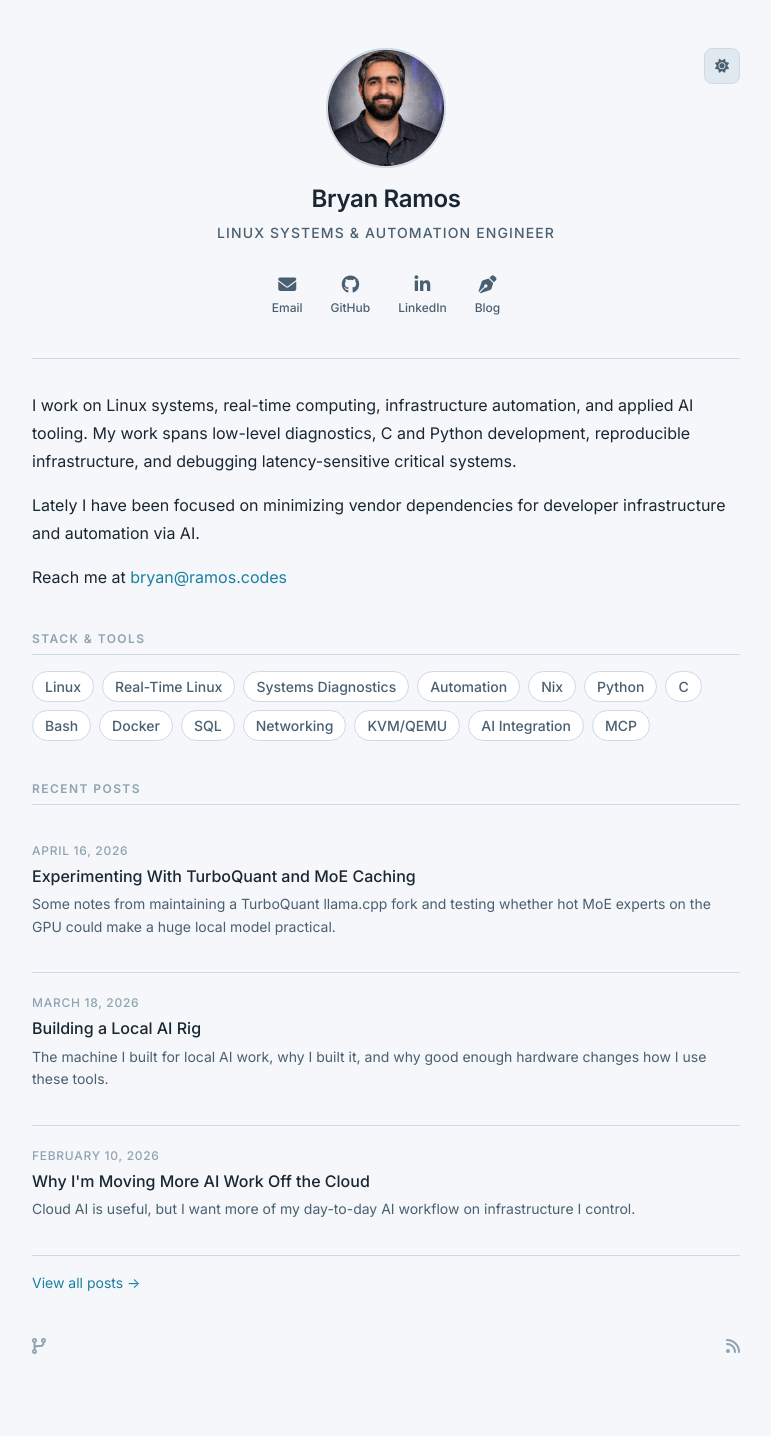
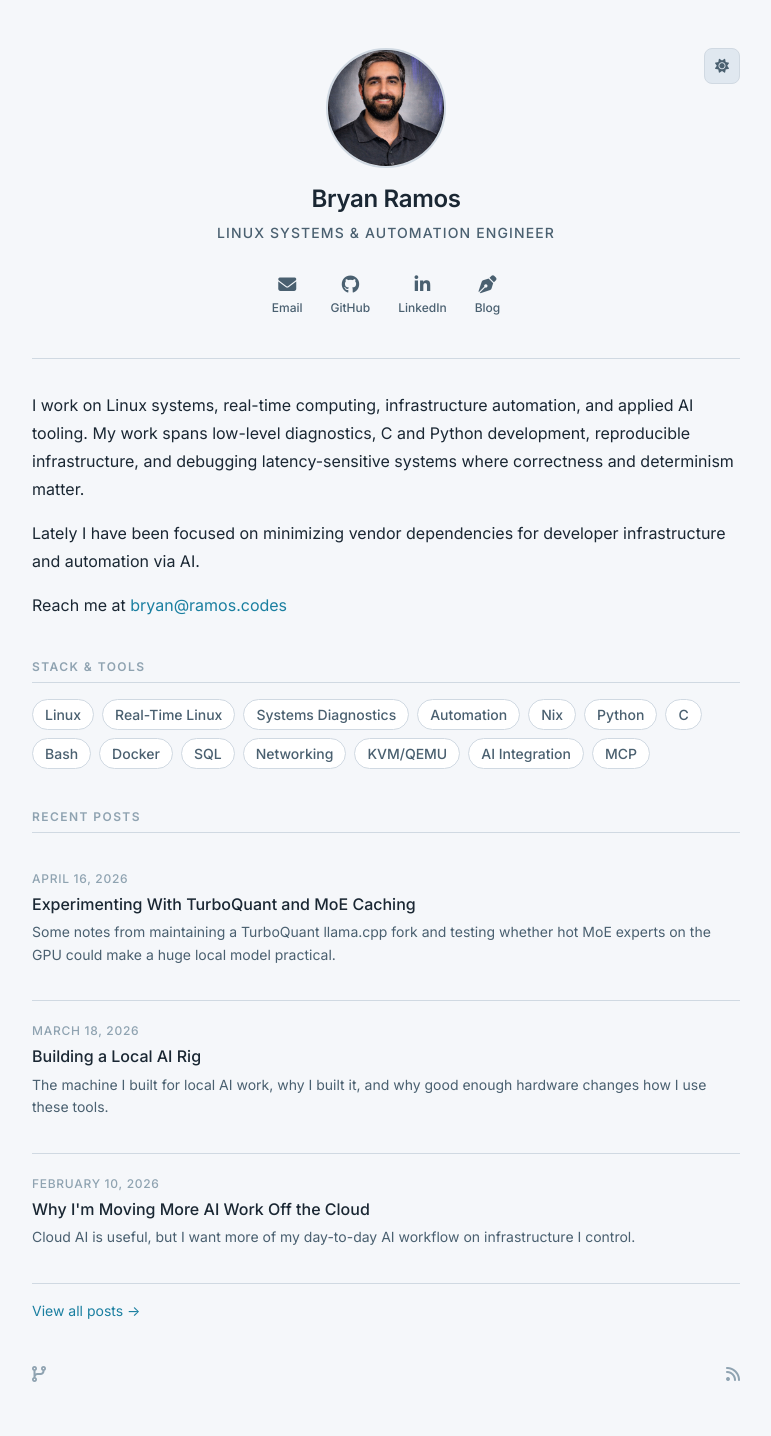
Before and after one commit to itme-brain/itme-brain.github.io, a Jekyll site: the page built from index.md, in a window 1280 px wide. Shown: the whole page, without its empty margins (254-1025 px from the left). Built offline with Jekyll 4.4.1, drawn with Linux system fonts in a browser that asks for light colours; nearby versions of some CDN libraries; before the commit the page ends 1408 px from its top, so only the background shows below that.

Commit message:
minor tweak

```diff
--- a/index.md
+++ b/index.md
@@ -5,7 +5,7 @@ title: Linux Systems & Automation Engineer
 
 <section class="section-bio" markdown="1">
 
-I work on Linux systems, real-time computing, infrastructure automation, and applied AI tooling. My work spans low-level diagnostics, C and Python development, reproducible infrastructure, and debugging latency-sensitive critical systems.
+I work on Linux systems, real-time computing, infrastructure automation, and applied AI tooling. My work spans low-level diagnostics, C and Python development, reproducible infrastructure, and debugging latency-sensitive systems where correctness and determinism matter.
 
 Lately I have been focused on minimizing vendor dependencies for developer infrastructure and automation via AI.
 
```
